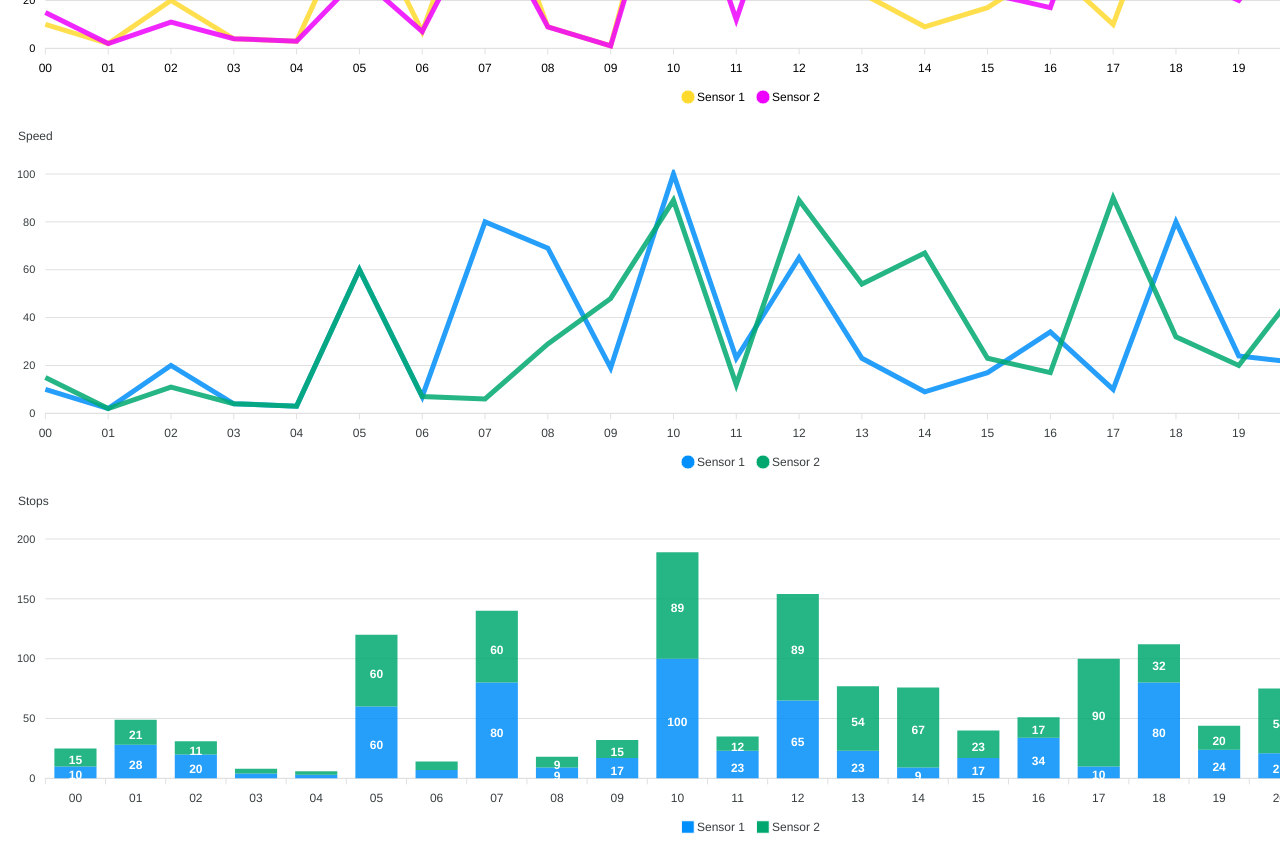
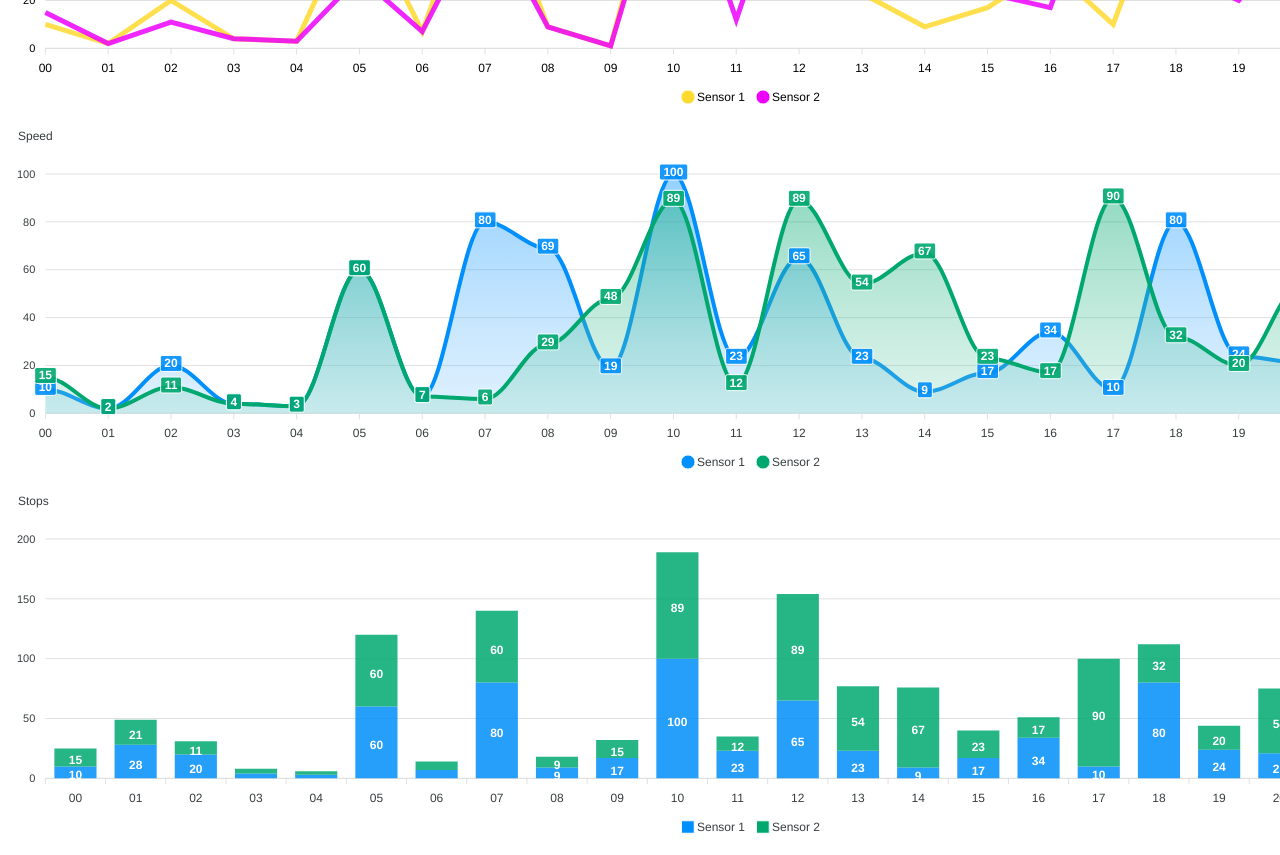
Before and after one commit to eworkslabs/aeyebox-charts, a Next.js app: page / in a window 1280 px wide. Shown: the part 540-1395 px from the top of the page. Built offline with nearby package versions, Linux system fonts and the light colour scheme.

Commit message:
Atualizei o tipo de grafico de line para area

```diff
--- a/pages/index.tsx
+++ b/pages/index.tsx
@@ -173,7 +173,7 @@ export default function Home(){
 
       <div className="Charts">
         <Chart options={countOptions} series={countSeries} type="line" height={350} width={1500} />
-        <Chart options={speedOptions} series={speedSeries} type="line" height={350} width={1500} />
+        <Chart options={speedOptions} series={speedSeries} type="area" height={350} width={1500} />
         <Chart options={stopsOptions} series={stopsSeries} type="bar" height={350} width={1500} />
       </div>
 
```
